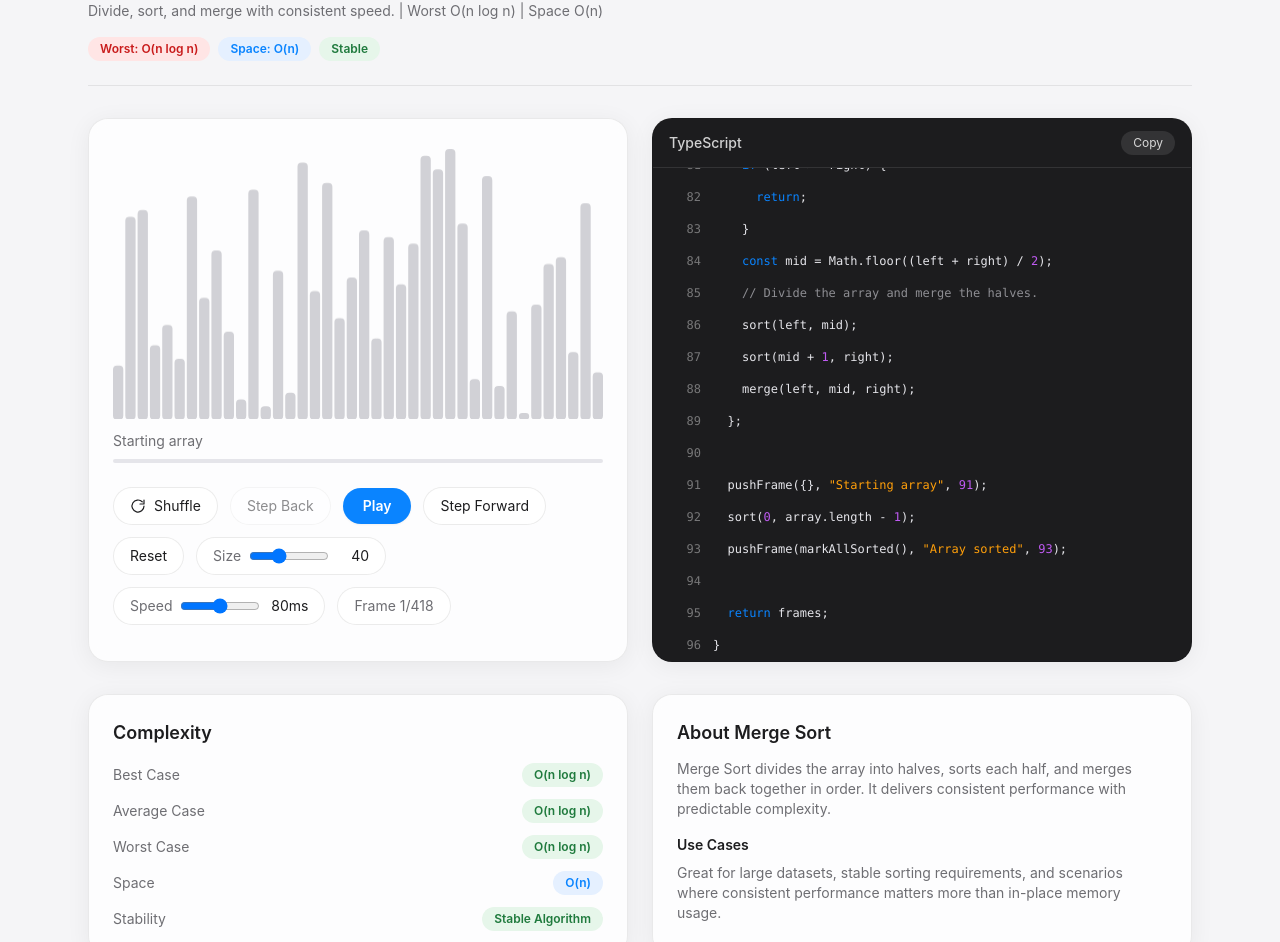
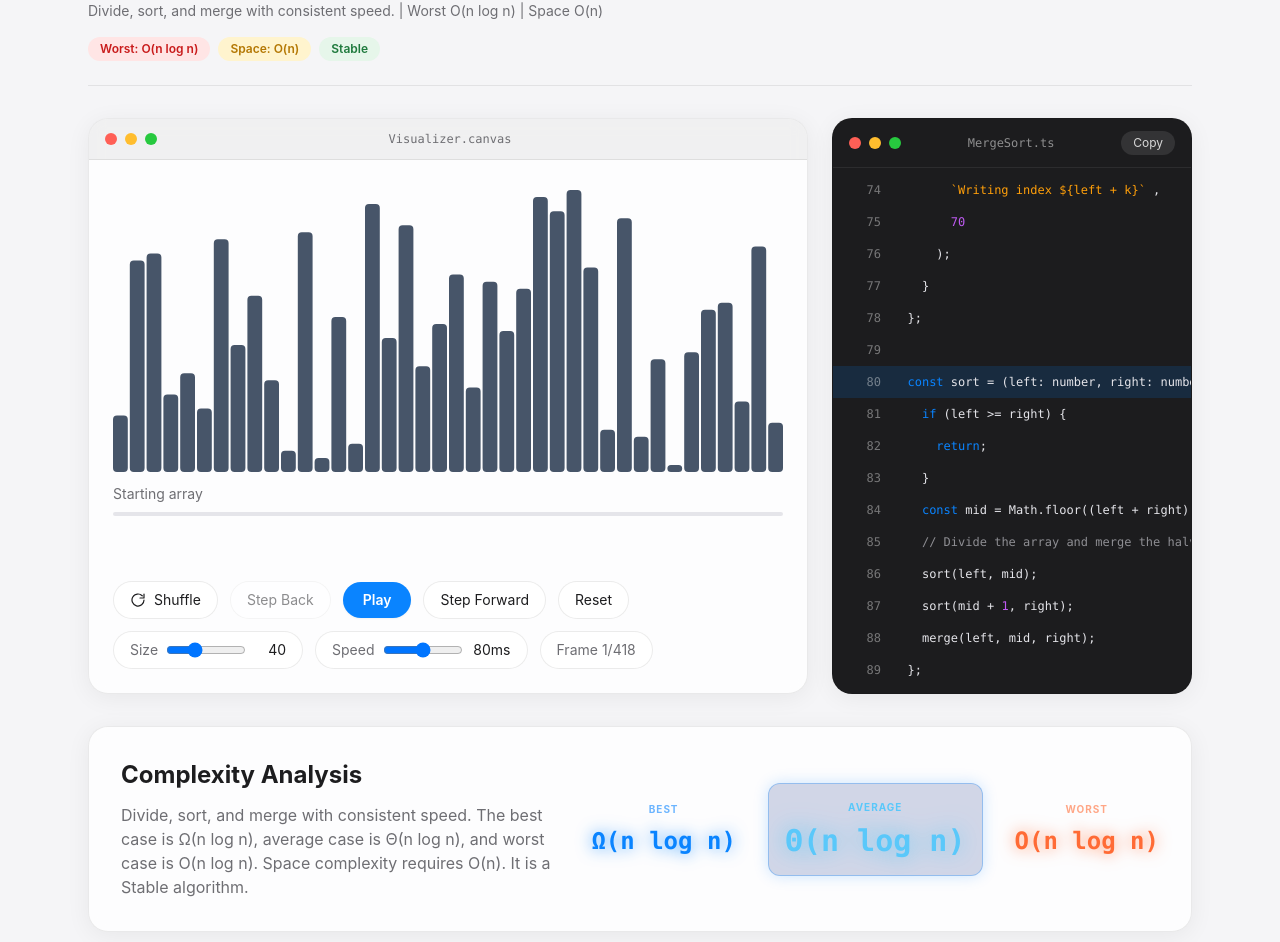
Before and after one commit to JerichoDelosReyes/Sorting-Algorithms, a Next.js app: page /merge-sort in a window 1280 px wide. Shown: the part 139-1081 px from the top of the page. Built offline with nearby package versions, Linux system fonts and the light colour scheme.

Commit message:
refactor: enhance layout and styling in AlgorithmPage, CodePanel, and ComplexityCard components; update complexity notation in algoInfo

```diff
--- a/components/AlgorithmPage.tsx
+++ b/components/AlgorithmPage.tsx
@@ -153,10 +153,8 @@ export default function AlgorithmPage({ algorithmId }: AlgorithmPageProps) {
                 badge.label === "Worst"
                   ? "bg-[#FFE5E5] text-[#C91C1C]"
                   : badge.label === "Space"
-                    ? "bg-[#E5F0FF] text-[#0A84FF]"
-                    : algorithmId === "quick"
-                      ? "bg-[#E5F0FF] text-[#0A84FF]"
-                      : badge.value
+                    ? "bg-[#FFF4CE] text-[#B47804]"
+                    : badge.label === "In-place" || badge.label === "Stable"
                       ? "bg-[#E6F6EA] text-[#1F7A3D]"
                       : "bg-[#FFE5E5] text-[#C91C1C]"
               }`}
@@ -169,13 +167,24 @@ export default function AlgorithmPage({ algorithmId }: AlgorithmPageProps) {
         </div>
       </header>
 
-      <div className="mt-8 grid gap-4 md:gap-6 lg:grid-cols-2 lg:items-start">
-        <div className="flex min-w-0 flex-col rounded-[20px] border border-[var(--color-border)] bg-[var(--color-surface)] p-4 shadow-card backdrop-blur sm:p-6 lg:h-[34rem]">
+      <div className="mt-8 grid gap-4 md:gap-6 lg:grid-cols-[5fr_3fr] xl:grid-cols-[2fr_1fr] lg:items-stretch">
+        <div className="flex min-w-0 flex-col rounded-[20px] border border-[var(--color-border)] bg-[var(--color-surface)] shadow-card backdrop-blur lg:h-[36rem] overflow-hidden">
+          <div className="flex items-center justify-between border-b border-[var(--color-border)] px-4 py-3 bg-black/5 flex-shrink-0">
+            <div className="flex gap-2">
+              <div className="h-3 w-3 rounded-full bg-[#FF5F56]"></div>
+              <div className="h-3 w-3 rounded-full bg-[#FFBD2E]"></div>
+              <div className="h-3 w-3 rounded-full bg-[#27C93F]"></div>
+            </div>
+            <div className="text-xs font-medium text-[var(--color-text-secondary)] font-mono">Visualizer.canvas</div>
+            <div className="w-12"></div> {/* Spacer for centering */}
+          </div>
+          <div className="flex flex-col flex-1 p-4 sm:p-6 pb-6 min-h-0 overflow-y-auto">
             <Visualizer
               frames={frames}
               currentFrameIndex={currentFrame}
               totalFrames={frames.length}
             />
+            <div className="mt-auto pt-4 flex-shrink-0">
               <Controls
                 isPlaying={isPlaying}
                 onPlayToggle={handlePlayToggle}
@@ -193,13 +202,15 @@ export default function AlgorithmPage({ algorithmId }: AlgorithmPageProps) {
                 totalFrames={frames.length}
               />
             </div>
-
-        <div className="flex h-[24rem] min-w-0 w-full sm:h-[26rem] lg:h-[34rem]">
-          <CodePanel code={info.code} activeLine={activeFrame?.activeLine} />
           </div>
         </div>
 
-      <div className="mt-8 grid gap-6 lg:grid-cols-2 lg:items-stretch">
+        <div className="flex h-[24rem] min-w-0 w-full sm:h-[26rem] lg:h-[36rem]">
+          <CodePanel code={info.code} activeLine={activeFrame?.activeLine} fileName={`${info.name.replace(/\s+/g, '')}.ts`} />
+        </div>
+      </div>
+
+      <div className="mt-8 flex flex-col gap-6">
         <ComplexityCard algorithmId={algorithmId} />
         <AlgoDescription algorithmId={algorithmId} />
       </div>
--- a/components/CodePanel.tsx
+++ b/components/CodePanel.tsx
@@ -12,6 +12,7 @@ interface Token {
 interface CodePanelProps {
   code: string;
   activeLine?: number;
+  fileName?: string;
 }
 
 const KEYWORDS = new Set([
@@ -94,7 +95,7 @@ function tokenizeLine(line: string): Token[] {
   return tokens;
 }
 
-export default function CodePanel({ code, activeLine }: CodePanelProps) {
+export default function CodePanel({ code, activeLine, fileName = "Algorithm.ts" }: CodePanelProps) {
   const [copied, setCopied] = useState(false);
   const linesArray = useMemo(() => code.split("\n"), [code]);
   const activeLineRef = useRef<HTMLDivElement | null>(null);
@@ -135,9 +136,14 @@ export default function CodePanel({ code, activeLine }: CodePanelProps) {
   };
 
   return (
-    <div className="flex h-full min-h-0 min-w-0 w-full max-h-[34rem] flex-col overflow-hidden rounded-[20px] border border-[var(--color-border)] bg-[#1C1C1E] shadow-card">
-      <div className="flex items-center justify-between border-b border-white/10 px-4 py-3 flex-shrink-0">
-        <div className="text-sm font-medium text-white/80">TypeScript</div>
+    <div className="flex h-full min-h-0 min-w-0 w-full flex-col overflow-hidden rounded-[20px] border border-[var(--color-border)] bg-[#1C1C1E] shadow-card backdrop-blur">
+      <div className="flex items-center justify-between border-b border-[#2C2C2E] bg-[#1C1C1E] px-4 py-3 flex-shrink-0">
+        <div className="flex gap-2">
+          <div className="h-3 w-3 rounded-full bg-[#FF5F56]"></div>
+          <div className="h-3 w-3 rounded-full bg-[#FFBD2E]"></div>
+          <div className="h-3 w-3 rounded-full bg-[#27C93F]"></div>
+        </div>
+        <div className="text-xs font-medium text-white/50 font-mono">{fileName}</div>
         <button
           type="button"
           onClick={handleCopy}
--- a/components/ComplexityCard.tsx
+++ b/components/ComplexityCard.tsx
@@ -5,75 +5,38 @@ interface ComplexityCardProps {
   algorithmId: Algorithm;
 }
 
-function getTimeBadgeClasses(value: string): string {
-  if (value.includes("n^2")) {
-    return "bg-[#FFE5E5] text-[#C91C1C]";
-  }
-  return "bg-[#E6F6EA] text-[#1F7A3D]";
-}
-
-function getSpaceBadgeClasses(): string {
-  return "bg-[#E5F0FF] text-[#0A84FF]";
-}
-
 export default function ComplexityCard({ algorithmId }: ComplexityCardProps) {
   const info = ALGO_INFO[algorithmId];
-  const { complexity, stable } = info;
+  const { complexity } = info;
 
   return (
-    <div className="flex h-full flex-col rounded-[20px] border border-[var(--color-border)] bg-[var(--color-surface)] p-6 shadow-card backdrop-blur">
-      <h3 className="text-lg font-semibold">Complexity</h3>
-      <div className="mt-4 grid gap-3 text-sm">
-        <div className="flex items-center justify-between">
-          <span className="text-[var(--color-text-secondary)]">Best Case</span>
-          <span
-            className={`rounded-full px-3 py-1 text-xs font-semibold ${getTimeBadgeClasses(
-              complexity.best
-            )}`}
-          >
+    <div className="flex h-full flex-col lg:flex-row rounded-[20px] border border-[var(--color-border)] bg-[var(--color-surface)] p-6 md:p-8 shadow-card backdrop-blur col-span-1 lg:col-span-2 gap-8 items-center">
+      <div className="flex-1">
+        <h3 className="text-xl md:text-2xl font-bold mb-3">Complexity Analysis</h3>
+        <p className="text-[var(--color-text-secondary)] text-sm md:text-base leading-relaxed">
+          {info.shortDescription} The best case is {complexity.best}, average case is {complexity.average}, and worst case is {complexity.worst}. Space complexity requires {complexity.space}. {algorithmId === "quick" ? "It is an In-place algorithm." : (info.stable ? "It is a Stable algorithm." : "It is Not Stable.")}
+        </p>
+      </div>
+
+      <div className="flex w-full lg:w-auto gap-4 md:gap-8 justify-between lg:justify-end items-center mt-6 lg:mt-0">
+        <div className="flex flex-col items-center">
+          <span className="text-[10px] font-bold tracking-widest text-[#0A84FF]/60 uppercase mb-2">Best</span>
+          <span className="text-lg md:text-2xl font-mono text-[#0A84FF] drop-shadow-[0_0_8px_rgba(10,132,255,0.8)] font-bold">
             {complexity.best}
           </span>
         </div>
-        <div className="flex items-center justify-between">
-          <span className="text-[var(--color-text-secondary)]">Average Case</span>
-          <span
-            className={`rounded-full px-3 py-1 text-xs font-semibold ${getTimeBadgeClasses(
-              complexity.average
-            )}`}
-          >
+
+        <div className="flex flex-col items-center rounded-xl bg-blue-900/20 shadow-[0_0_15px_rgba(10,132,255,0.2)] border border-[#0A84FF]/30 p-3 md:p-4">
+          <span className="text-[10px] font-bold tracking-widest text-[#5AC8FA] uppercase mb-2">Average</span>
+          <span className="text-xl md:text-3xl font-mono text-[#5AC8FA] drop-shadow-[0_0_12px_rgba(90,200,250,1)] font-bold">
             {complexity.average}
           </span>
         </div>
-        <div className="flex items-center justify-between">
-          <span className="text-[var(--color-text-secondary)]">Worst Case</span>
-          <span
-            className={`rounded-full px-3 py-1 text-xs font-semibold ${getTimeBadgeClasses(
-              complexity.worst
-            )}`}
-          >
+
+        <div className="flex flex-col items-center">
+          <span className="text-[10px] font-bold tracking-widest text-[#FF6B35]/60 uppercase mb-2">Worst</span>
+          <span className="text-lg md:text-2xl font-mono text-[#FF6B35] drop-shadow-[0_0_8px_rgba(255,107,53,0.8)] font-bold">
             {complexity.worst}
-          </span>
-        </div>
-        <div className="flex items-center justify-between">
-          <span className="text-[var(--color-text-secondary)]">Space</span>
-          <span
-            className={`rounded-full px-3 py-1 text-xs font-semibold ${getSpaceBadgeClasses()}`}
-          >
-            {complexity.space}
-          </span>
-        </div>
-        <div className="flex items-center justify-between">
-          <span className="text-[var(--color-text-secondary)]">Stability</span>
-          <span
-            className={`rounded-full px-3 py-1 text-xs font-semibold ${
-              algorithmId === "quick"
-                ? "bg-[#E5F0FF] text-[#0A84FF]"
-                : stable
-                  ? "bg-[#E6F6EA] text-[#1F7A3D]"
-                  : "bg-[#FFE5E5] text-[#C91C1C]"
-            }`}
-          >
-            {algorithmId === "quick" ? "In-place" : (stable ? "Stable Algorithm" : "Not Stable")}
           </span>
         </div>
       </div>
--- a/components/Visualizer.tsx
+++ b/components/Visualizer.tsx
@@ -4,12 +4,12 @@ import React, { useCallback, useEffect, useMemo, useRef } from "react";
 import { BarColor, FrameWithLine } from "../lib/types";
 
 const COLOR_MAP: Record<BarColor, string> = {
-  default: "#D1D1D6",
-  comparing: "#0A84FF",
-  swapping: "#FF6B35",
-  pivot: "#FF9F0A",
-  merging: "#BF5AF2",
-  sorted: "#30D158"
+  default: "#475569", // Darker gray for inactive bars
+  comparing: "#38BDF8", // Cyan-ish blue for comparing
+  swapping: "#F87171", // Light red
+  pivot: "#FBBF24", // Yellow/Orange
+  merging: "#C084FC",
+  sorted: "#4ADE80"
 };
 
 interface VisualizerProps {
@@ -107,8 +107,31 @@ export default function Visualizer({
       const barHeight = (value / maxValue) * paddedHeight;
       const x = index * (barWidth + gap);
       const y = height - barHeight;
-      const color = COLOR_MAP[frame.highlights[index] ?? "default"];
+      const highlight = frame.highlights[index] ?? "default";
+      const color = COLOR_MAP[highlight];
+
+      if (highlight !== "default" && highlight !== "sorted") {
+        context.shadowColor = color;
+        context.shadowBlur = 15;
+      } else {
+        context.shadowColor = "transparent";
+        context.shadowBlur = 0;
+      }
+
       drawRoundedRect(context, x, y, barWidth, barHeight, 4, color);
+
+      if (highlight === "pivot") {
+        context.shadowColor = "transparent";
+        context.shadowBlur = 0;
+        context.fillStyle = color;
+        context.font = "bold 10px monospace";
+        context.textAlign = "center";
+        context.fillText("PIVOT", x + barWidth / 2, y - 10);
+      }
+
+      // Reset shadows after drawing for performance / safety
+      context.shadowColor = "transparent";
+      context.shadowBlur = 0;
     });
   }, [frame]);
 
--- a/lib/algoInfo.ts
+++ b/lib/algoInfo.ts
@@ -269,8 +269,8 @@ export const ALGO_INFO: Record<Algorithm, AlgorithmInfo> = {
     name: "Bubble Sort",
     slug: "/bubble-sort",
     complexity: {
-      best: "O(n)",
-      average: "O(n^2)",
+      best: "Ω(n)",
+      average: "Θ(n^2)",
       worst: "O(n^2)",
       space: "O(1)"
     },
@@ -287,8 +287,8 @@ export const ALGO_INFO: Record<Algorithm, AlgorithmInfo> = {
     name: "Merge Sort",
     slug: "/merge-sort",
     complexity: {
-      best: "O(n log n)",
-      average: "O(n log n)",
+      best: "Ω(n log n)",
+      average: "Θ(n log n)",
       worst: "O(n log n)",
       space: "O(n)"
     },
@@ -305,8 +305,8 @@ export const ALGO_INFO: Record<Algorithm, AlgorithmInfo> = {
     name: "Quick Sort",
     slug: "/quick-sort",
     complexity: {
-      best: "O(n log n)",
-      average: "O(n log n)",
+      best: "Ω(n log n)",
+      average: "Θ(n log n)",
       worst: "O(n^2)",
       space: "O(log n)"
     },
```
Also changed, not shown: build_output.txt (added). Lines whose indentation alone changed are shown as unchanged.
